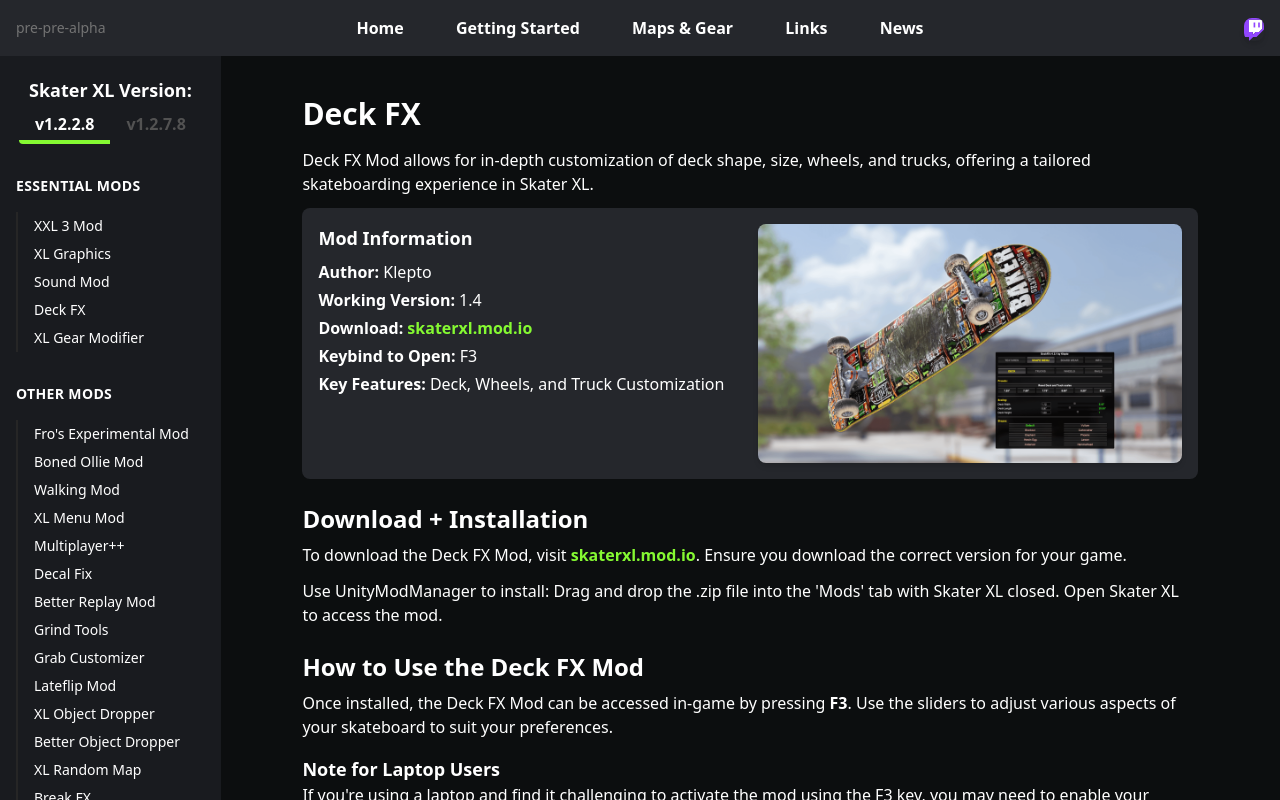
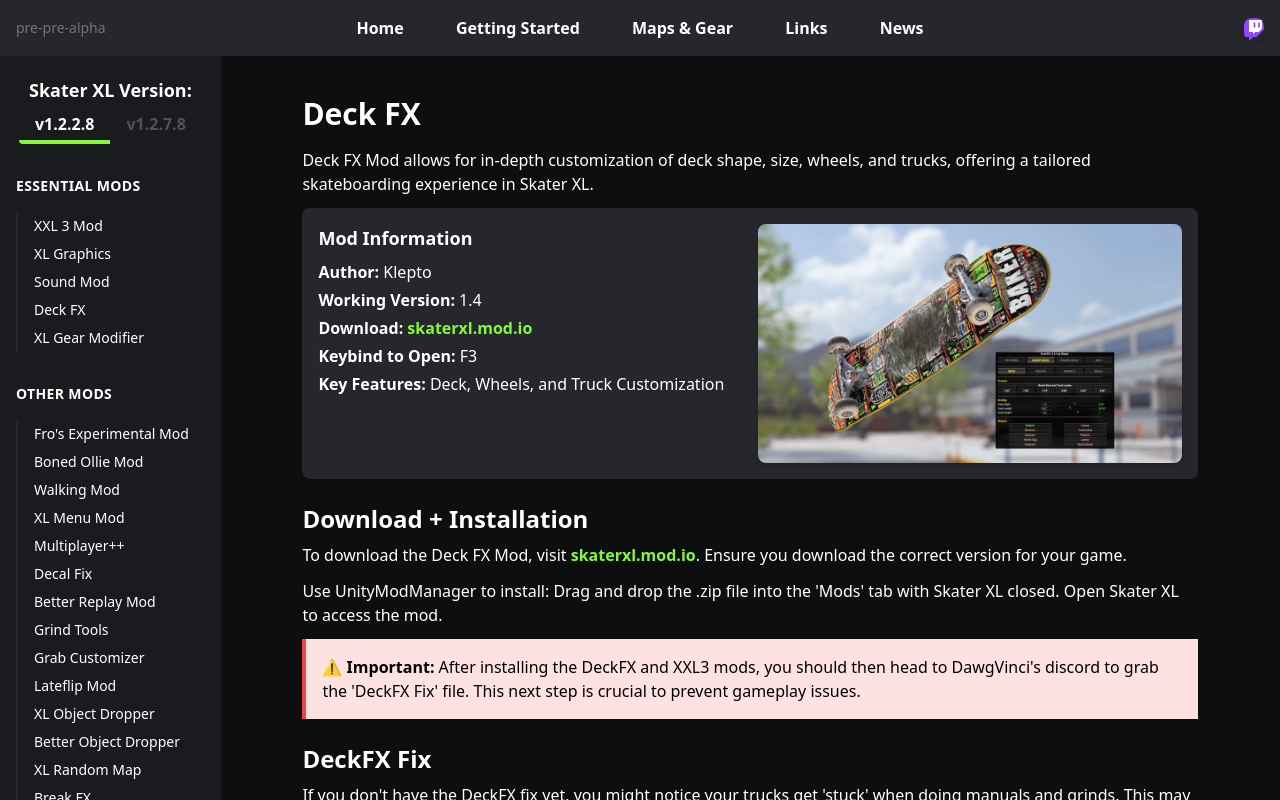
Before and after one commit to ShawnEdgell/skaterxl-mod-docs, a SvelteKit app: page /Alpha/DeckFX in a window 1280 px wide. Built offline with nearby package versions, Linux system fonts and the light colour scheme.

Commit message:
added deckfx fix info

```diff
--- a/src/routes/Alpha/About/+page.svelte
+++ b/src/routes/Alpha/About/+page.svelte
@@ -49,7 +49,7 @@
 
 
 
-    <img src="/Alpha.png" alt="Description" class="w-full h-auto"/>
+  <img src="/Alpha.png" alt="Description" class="w-full h-auto"/>
 
     <!-- More content here if needed -->
   </div>
--- a/src/routes/Alpha/DeckFX/+page.svelte
+++ b/src/routes/Alpha/DeckFX/+page.svelte
@@ -32,6 +32,41 @@
     Use UnityModManager to install: Drag and drop the .zip file into the 'Mods' tab with Skater XL closed. Open Skater XL to access the mod.
   </p>
 
+  <div class="warning">
+    <p>
+      <b>⚠️ Important:</b> After installing the DeckFX and XXL3 mods, you should then head to DawgVinci's discord to grab the 'DeckFX Fix' file. This next step is crucial to prevent gameplay issues.
+    </p>
+  </div>
+
+  <h2>DeckFX Fix</h2>
+  <p>
+    If you don't have the DeckFX fix yet, you might notice your trucks get 'stuck' when doing manuals and grinds. This may negatively impact your gaming experience by causing issues with turning mechanics.
+  </p>
+  <p>
+    This is because the DeckFX and XXL3 mods overlap eachother, affecting the 'Loose Trucks' feature in DeckFX.
+  </p>
+
+  <div class="mb-6">
+    <img src="/DeckFXFix1.png" alt="Deck FX Fix Example (stuck)" class="w-full h-auto"/>
+  </div>
+
+  <p>
+    To fix this, head to <a href="https://discord.com/invite/GmuBn6UzUh">DawgVinci's Discord</a> and grab the 'DeckFX Fix' file from the #xxlmod section. You will need to scroll up to find the <a href="https://discord.com/channels/752873695344853033/752879229842096239/845745450677174373">DeckFX Fix for v1.2</a>.
+  </p>
+  <p>
+    Download and extract the file, then place the DeckFX.dll file here:
+  </p>
+  <p>
+    <code><b>SkaterXL/Mods/DeckFX</b></code>
+  </p>
+  <p>
+    Click 'replace.' This will ensure the DeckFX mod works as intended, allowing for a seamless skateboarding experience.
+  </p>
+
+  <img src="/DeckFXFix2.png" alt="Deck FX Fix Example (fixed)" class="w-full h-auto"/>
+
+
+
   <h2>How to Use the Deck FX Mod</h2>
   <p>
     Once installed, the Deck FX Mod can be accessed in-game by pressing <b>F3</b>. Use the sliders to adjust various aspects of your skateboard to suit your preferences.
```
Also changed, not shown: static/DeckFXFix1.png (added), static/DeckFXFix2.png (added).
